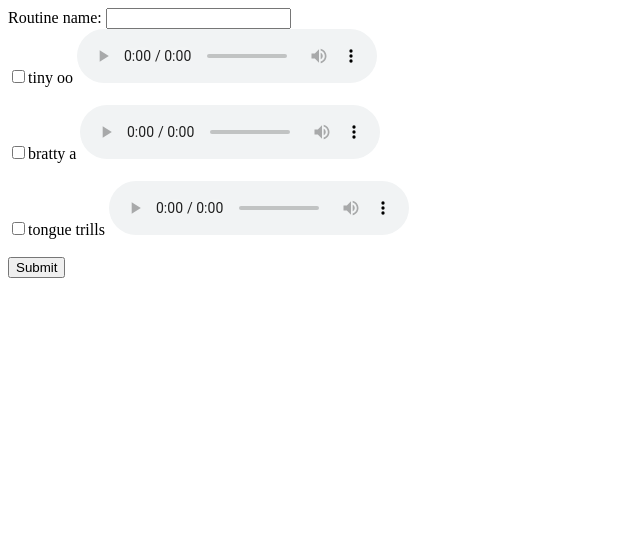
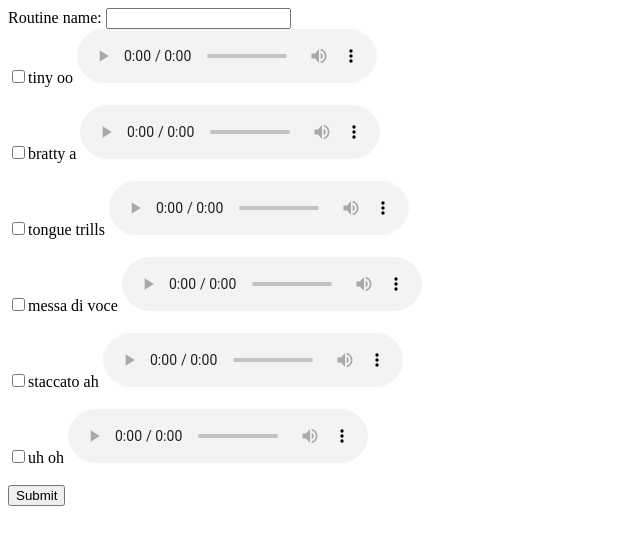
Before and after one commit to iamzgupit/voicecoach, a Flask app: page /routine_builder in a window 1280 px wide. Shown: the top 545 px of the page, without its empty margins (0-640 px from the left). Run offline with Flask 2, Linux system fonts and the light colour scheme; some libraries are stand-ins or nearby versions.

Commit message:
all files added to the database and displayed on routine_builder page

```diff
--- a/templates/routine_builder.html
+++ b/templates/routine_builder.html
@@ -23,10 +23,25 @@
 <!--   <source src="bratty_a.mp3" type="audio/mp3">
   <source src="tongue_trills.mp3" type="audio/mp3"> -->
 </audio><br><br>
-  <input type="submit" value="Submit">
+ <input type="checkbox" name="audio_file" value="messa_di_voce">messa di voce    <audio controls>
+  <source src="../static/messa_di_voce.mp3" type="audio/mpeg">
+<!--   <source src="bratty_a.mp3" type="audio/mp3">
+  <source src="tongue_trills.mp3" type="audio/mp3"> -->
+</audio><br><br>
+ <input type="checkbox" name="audio_file" value="staccato_ah">staccato ah    <audio controls>
+  <source src="../static/staccato_ah.mp3" type="audio/mpeg">
+<!--   <source src="bratty_a.mp3" type="audio/mp3">
+  <source src="tongue_trills.mp3" type="audio/mp3"> -->
+</audio><br><br>
+ <input type="checkbox" name="audio_file" value="uh_oh">uh oh   <audio controls>
+  <source src="../static/uh_oh.mp3" type="audio/mpeg">
+<!--   <source src="bratty_a.mp3" type="audio/mp3">
+  <source src="tongue_trills.mp3" type="audio/mp3"> -->
+</audio><br><br>
   <!-- if the box is checked, create a new row with the associated value
 and the name of the routine
 enter that new row into the database -->
+  <input type="submit" value="Submit">
 </form>
 
 </body>
```
Also changed, not shown: voicecoach.db, 12 other files.
